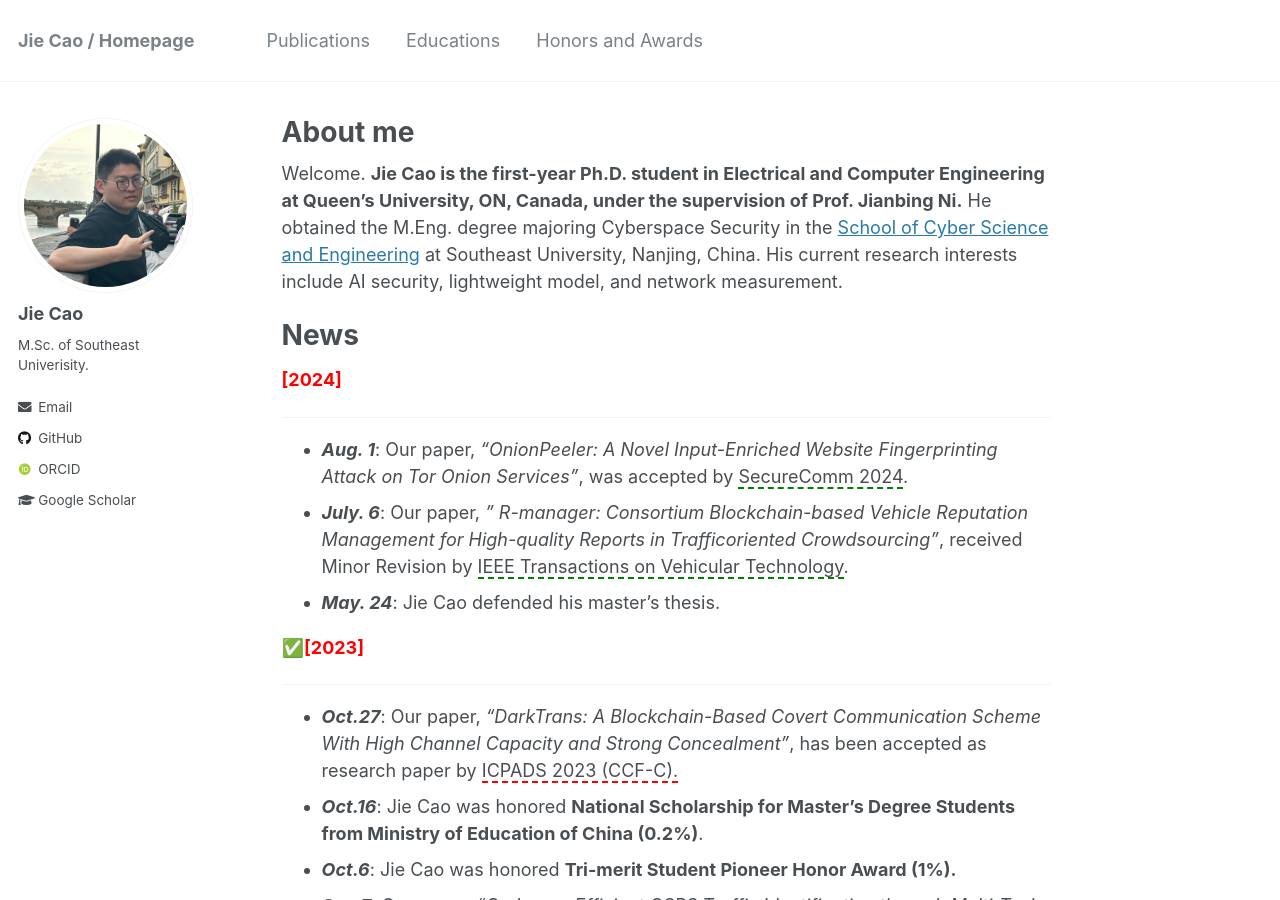
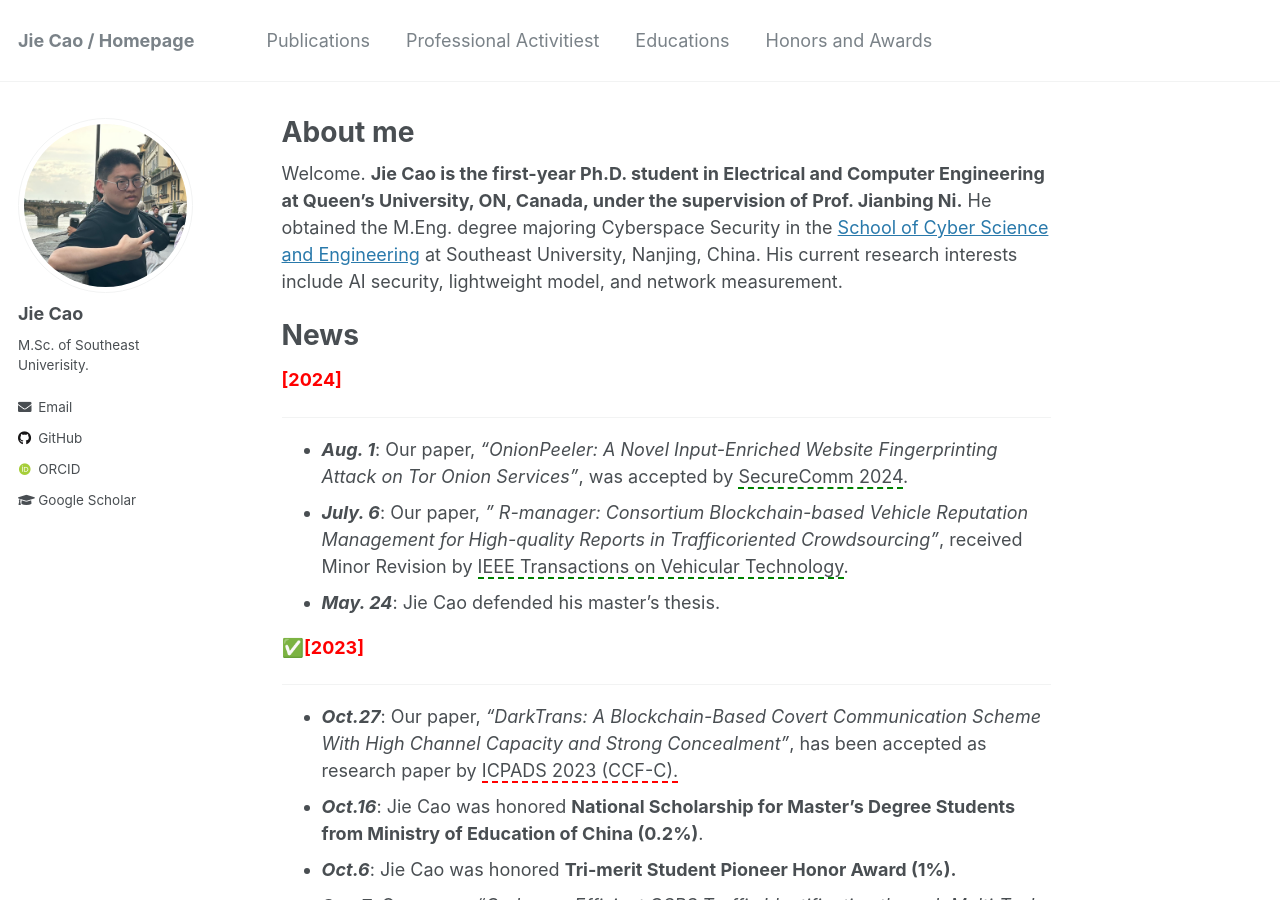
Before and after one commit to JieJayCao/JieJayCao.github.io, a Jekyll site: the page built from _pages/about.md, in a window 1280 px wide and 900 px high. Built offline with Jekyll 4.4.1, drawn with Linux system fonts in a browser that asks for light colours; some web fonts are replaced; formulas are drawn with MathJax 3.

Commit message:
Update navigation.yml

```diff
--- a/_data/navigation.yml
+++ b/_data/navigation.yml
@@ -4,8 +4,8 @@ main:
   - title: "Publications"
     url: /publications/
 
-  #- title: "Research and Project"
-  #  url: /randp/
+  - title: "Professional Activitiest"
+    url: /professionalactivities/
 
   - title: "Educations"
     url: /educations/
```
